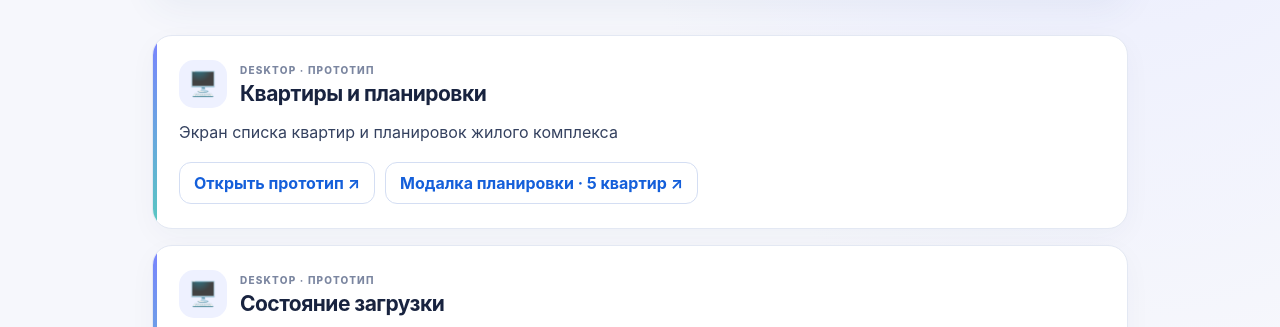
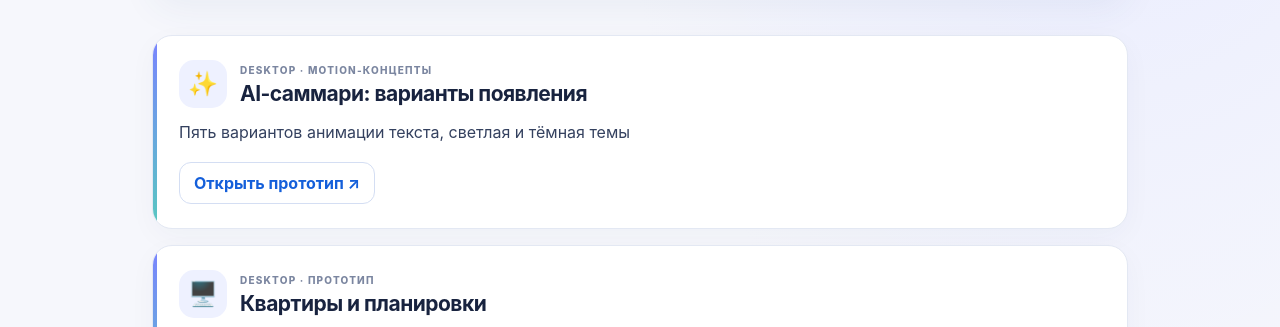
Before and after one commit to dashakalininatoo-sketch/prototype-open, a plain HTML site: page index.html in a window 1280 px wide. Shown: the part 428-755 px from the top of the page. Drawn offline with Linux system fonts and the light colour scheme.

Commit message:
Add AI summary motion prototype to index

```diff
--- a/index.html
+++ b/index.html
@@ -71,6 +71,16 @@
   <section id="apartments" class="cards" aria-label="Прототипы">
     <article class="prototype-card">
       <div class="card-heading">
+        <span class="card-icon" aria-hidden="true">✨</span>
+        <div><span class="card-kicker">Desktop · motion-концепты</span><h3>AI-саммари: варианты появления</h3></div>
+      </div>
+      <p>Пять вариантов анимации текста, светлая и тёмная темы</p>
+      <div class="links">
+        <a href="ai-summary-motion/index.html">Открыть прототип ↗</a>
+      </div>
+    </article>
+    <article class="prototype-card">
+      <div class="card-heading">
         <span class="card-icon" aria-hidden="true">🖥️</span>
         <div><span class="card-kicker">Desktop · прототип</span><h3>Квартиры и планировки</h3></div>
       </div>
```
